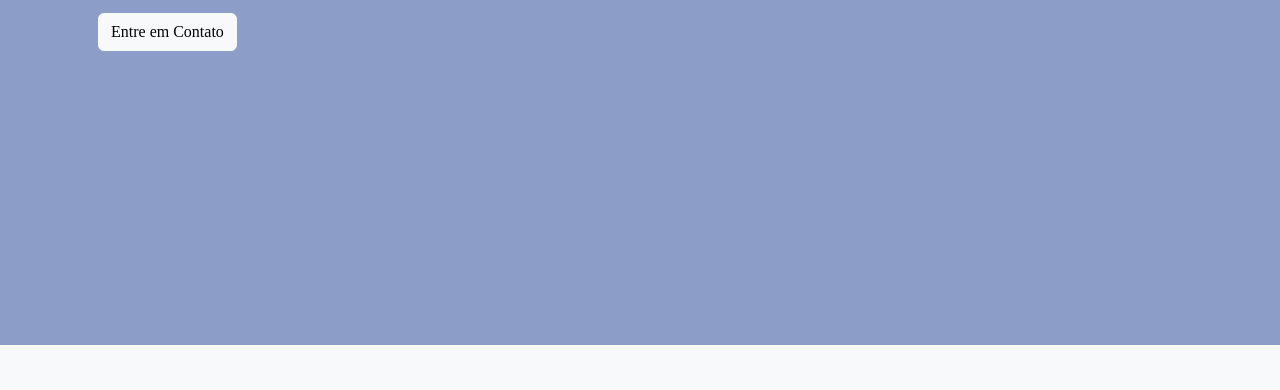
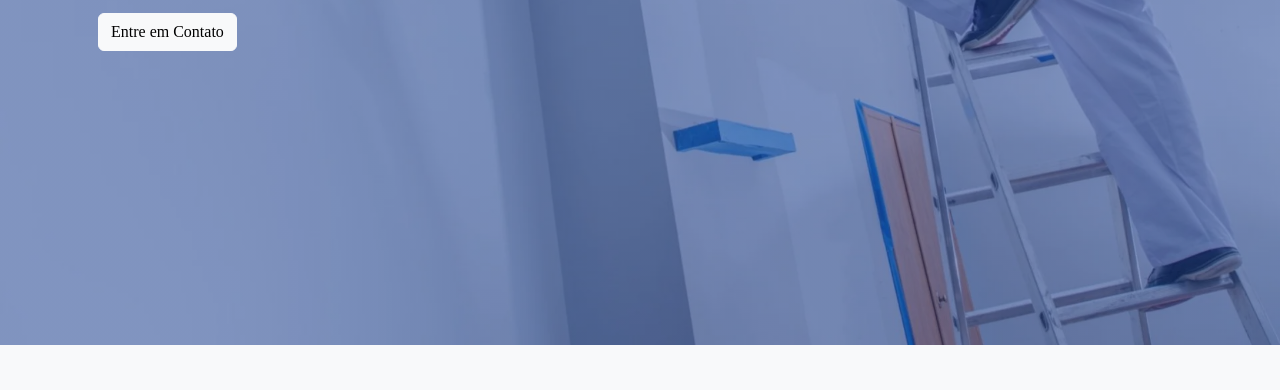
Before and after one commit to A-Marvulle/landing-page-pmt, a plain HTML site: page index.html in a window 1280 px wide. Shown: the part 415-805 px from the top of the page. Drawn offline with nearby package versions, Linux system fonts and the light colour scheme; the site is published under a folder, as on GitHub Pages, so addresses that start at the root find nothing; a web font is replaced by a local one.

Commit message:
fix: corrige imgs

```diff
--- a/style/style.css
+++ b/style/style.css
@@ -77,7 +77,7 @@ nav img {max-width: 250px;}
 @keyframes headerFade {to { opacity: 1; }}
 
 /* BANNER */
-.banner {height: 95vh; background: linear-gradient(180deg,rgba(27, 62, 146, 0.5) 0%, rgba(27, 62, 146, 0.5) 95%), url('/img/banner.webp') no-repeat center; background-size: cover; position: relative; z-index: 1;}
+.banner {height: 95vh; background: linear-gradient(180deg,rgba(27, 62, 146, 0.5) 0%, rgba(27, 62, 146, 0.5) 95%), url('../img/banner.webp') no-repeat center; background-size: cover; position: relative; z-index: 1;}
 
 /* CARD PRODUTOS */
 .card__produtos, .card__produtos * {transition:  .3s;}
```
